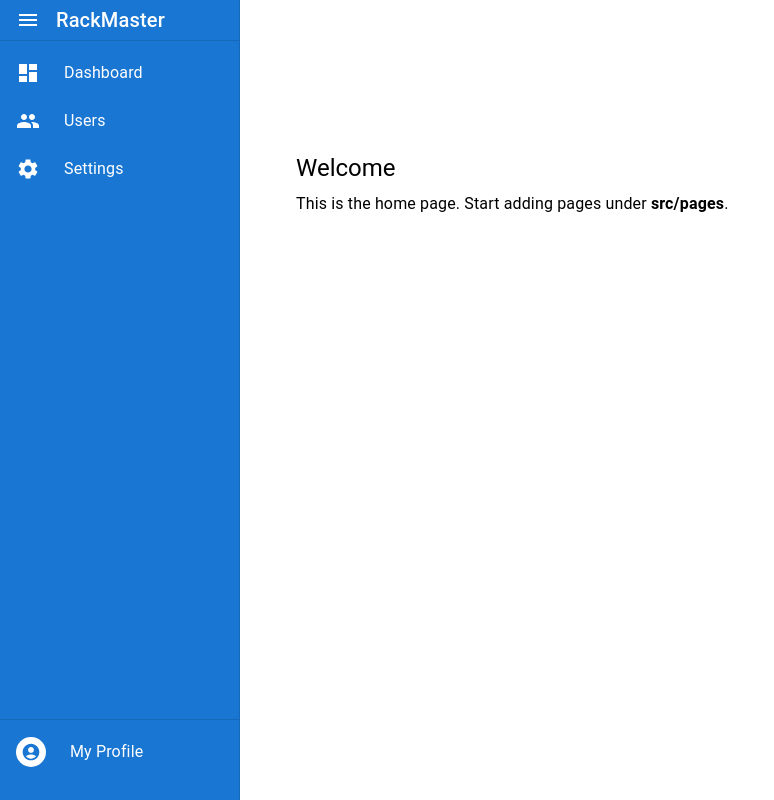
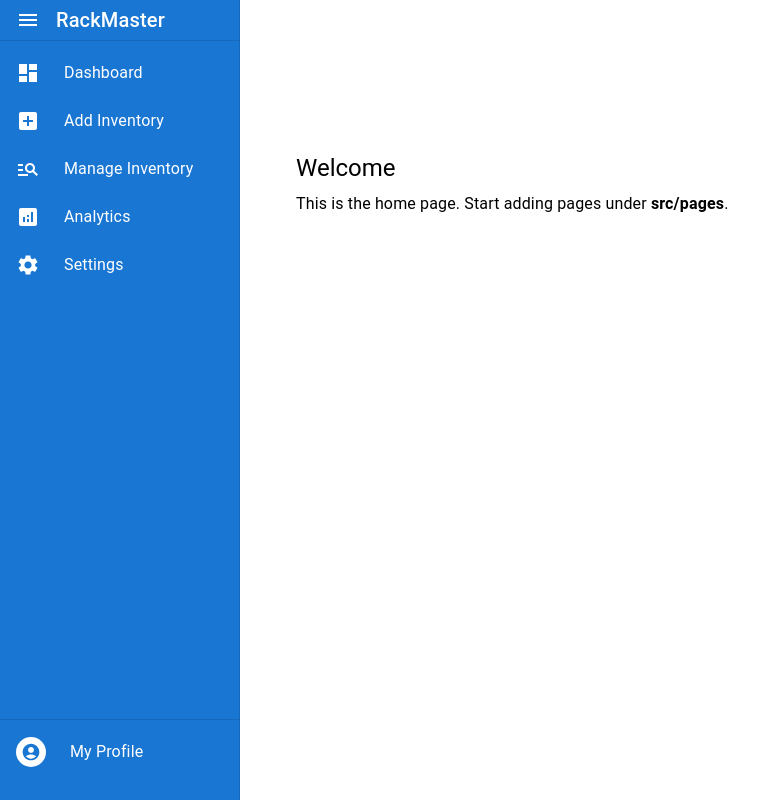
Before and after one commit to Akhil-Kapadia/RackMaster, a React (Vite) app in the folder frontend/: page / in a window 1280 px wide. Shown: the whole page, without its empty margins (0-774 px from the left). Built offline with nearby package versions, Linux system fonts and the light colour scheme.

Commit message:
Update menu Icons.

```diff
--- a/frontend/src/pages/dashboardLayout.tsx
+++ b/frontend/src/pages/dashboardLayout.tsx
@@ -1,6 +1,6 @@
 import React from 'react'
 import { Box, Drawer, Toolbar, List, ListItem, ListItemButton, ListItemIcon, ListItemText, Divider, IconButton, Typography, Avatar } from '@mui/material'
-import { Menu as MenuIcon, Dashboard as DashboardIcon, Settings as SettingsIcon, People as PeopleIcon, AccountCircle as AccountCircleIcon } from '@mui/icons-material'
+import { Menu as MenuIcon, Dashboard as DashboardIcon, Settings as SettingsIcon, People as PeopleIcon, AccountCircle as AccountCircleIcon, AddBox, Analytics, ManageSearch } from '@mui/icons-material'
 import { Link } from 'react-router-dom'
 
 const drawerWidth = 240
@@ -14,7 +14,9 @@ type Props = {
 export default function DashboardLayout({ open, onDrawerToggle, children }: Props) {
   const menuItems = [
     { text: 'Dashboard', to: '/dashboard', icon: <DashboardIcon /> },
-    { text: 'Users', to: '/entities', icon: <PeopleIcon /> },
+    { text: 'Add Inventory', to: '/inventory/add', icon: <AddBox /> },
+    { text: 'Manage Inventory', to: '/inventory/manage', icon: <ManageSearch /> },
+    { text: 'Analytics', to: '/analytics', icon: <Analytics /> },
     { text: 'Settings', to: '#', icon: <SettingsIcon /> },
   ]
 
```
